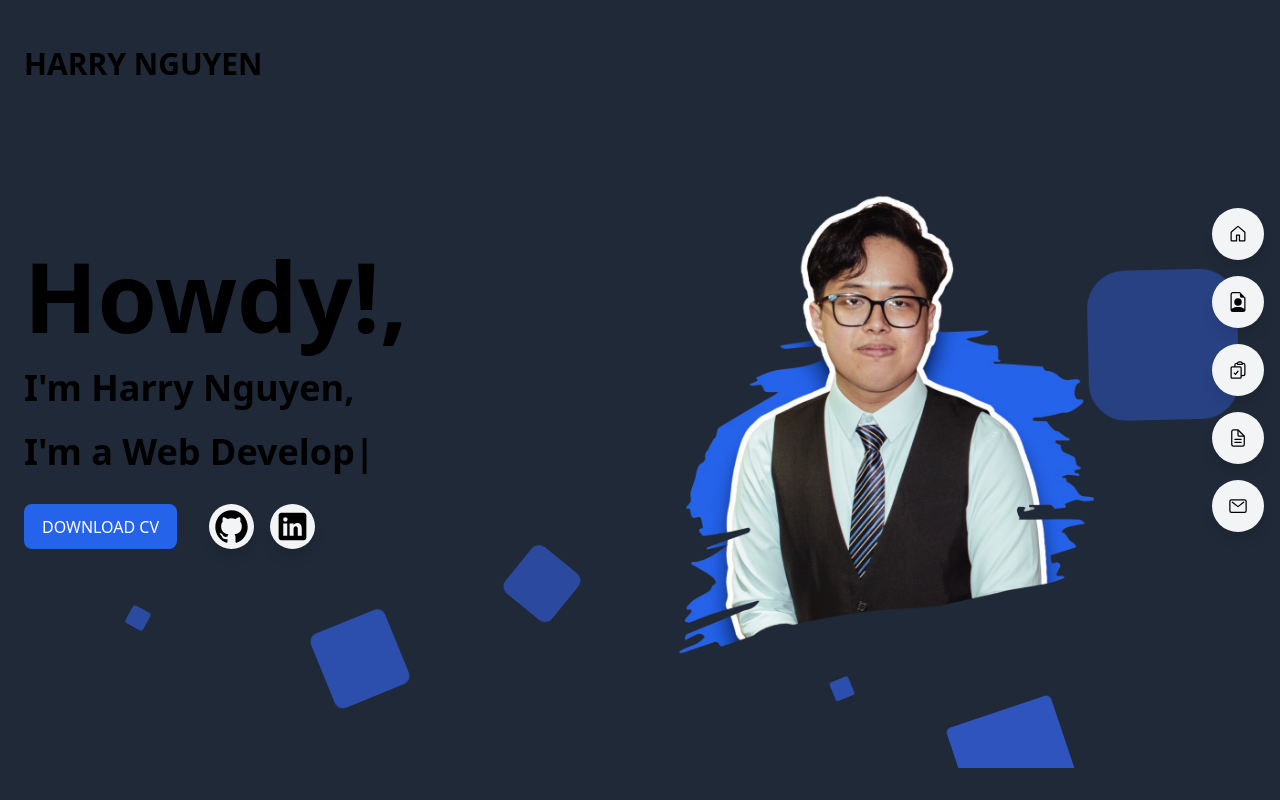
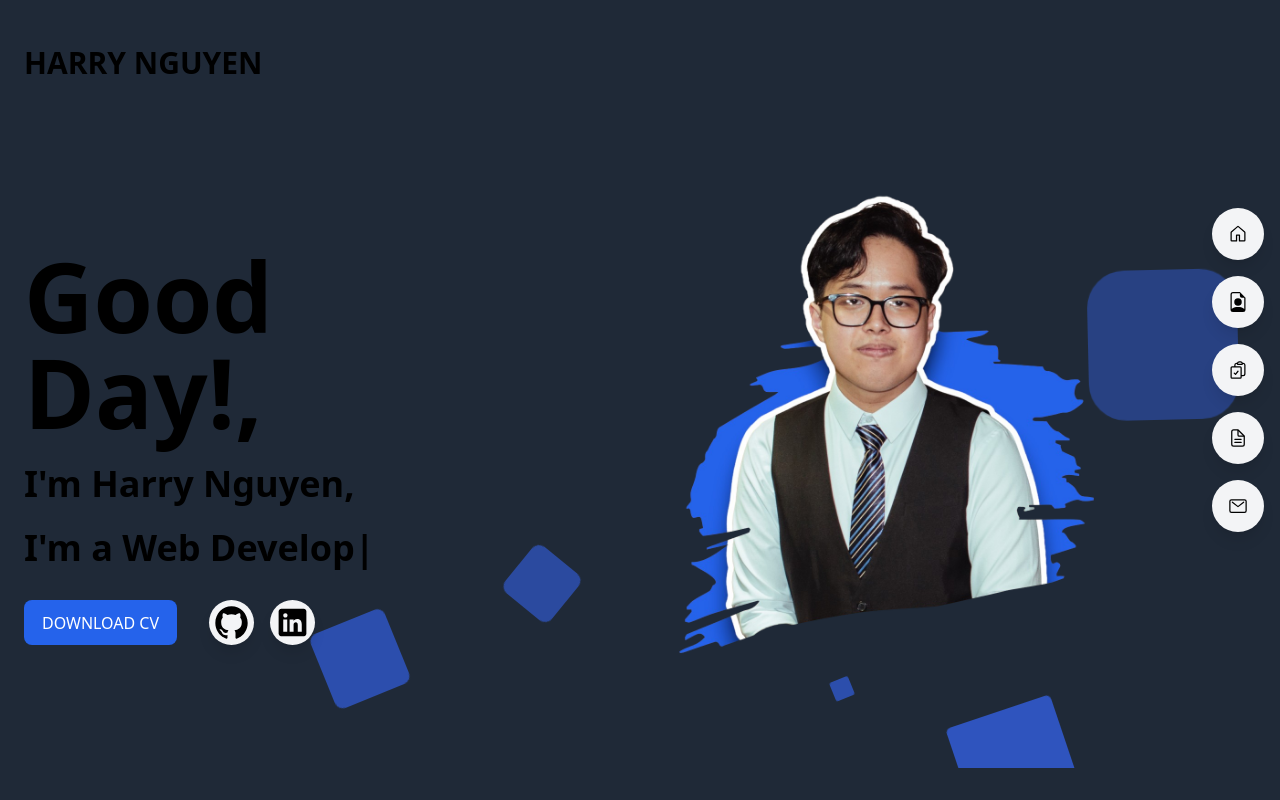
Before and after one commit to harry201vn99/Portfolio-React, a React (Vite) app: page / in a window 1280 px wide. Built offline with nearby package versions, Linux system fonts and the light colour scheme.

Commit message:
Minor visual updates

```diff
--- a/src/components/Main.jsx
+++ b/src/components/Main.jsx
@@ -4,12 +4,12 @@ import { IoLogoGithub, IoLogoLinkedin } from 'react-icons/io'
 
 const Main = () => {
     return (
-        <div id="main">
+        <div id="#main">
             {backgroundAnimation()}
             <main className="relative overflow-hidden h-screen">
                 <header className="h-24 sm:h-32 flex items-center w-full">
                     <div className="container mx-auto px-6 flex items-center justify-between">
-                        <div className="uppercase dark:text-white font-black text-3xl">
+                        <div className="uppercase dark:text-white font-black text-3xl animate-bounce">
                             Harry{' '}
                             <span className="dark:text-blue-500">Nguyen</span>
                         </div>
@@ -20,7 +20,7 @@ const Main = () => {
                         <div className="sm:w-2/3 lg:w-2/5 flex flex-col relative">
                             <span className="w-20 h-2 dark:bg-white mb-12"></span>
                             <h1 className="text-6xl sm:text-8xl font-black flex flex-col leading-none dark:text-white">
-                                Howdy!,
+                                Good Day!,
                             </h1>
                             <br></br>
                             <h2 className="text-2xl sm:text-4xl font-black flex flex-col leading-none dark:text-white">
```
